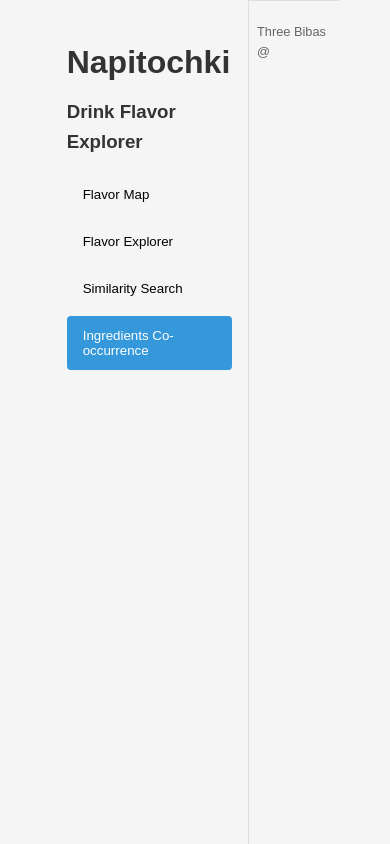
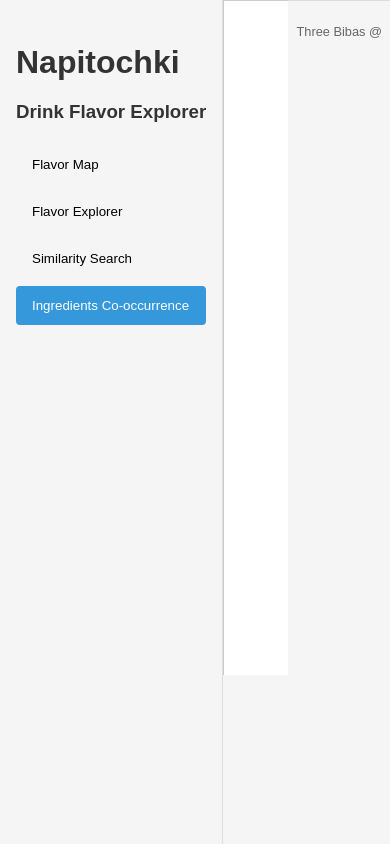
Before and after one commit to Data-Wrangling-and-Visualisation/Napitochki, a React (Vite) app in the folder frontend/: page / in a window 390 px wide. Both pictures are taken after a click on the button "Ingredients Co-occurrence". Built offline with nearby package versions, Linux system fonts and the light colour scheme; no server answers.

Commit message:
feat: enhanced styles for small screens

```diff
--- a/frontend/src/App.css
+++ b/frontend/src/App.css
@@ -11,9 +11,31 @@ body {
   display: flex;
   flex-direction: row;
   min-height: 100vh;
-  margin-left: 13%;
-  margin-right: 13%;
+  /* margin-left: 13%;
+  margin-right: 13%; */
 }
+
+@media (min-width: 2600px) {
+  .app-container {
+    margin-left: 13%;
+    margin-right: 13%;
+  }
+}
+
+@media (max-width: 2600px) and (min-width: 2000px) {
+  .app-container {
+    margin-left: 5%;
+    margin-right: 5%;
+  }
+}
+
+@media (max-width: 2000px) {
+  .app-container {
+    margin-left: 0%;
+    margin-right: 0%;
+  }
+}
+
 
 .app-header {
   padding: 1rem;
--- a/frontend/src/components/DrinkInfo.css
+++ b/frontend/src/components/DrinkInfo.css
@@ -309,6 +309,7 @@ h3, h4 {
   top: 20px;
   max-height: 80vh; /* Ограничиваем высоту, но без скролла самого контейнера */
   overflow: visible;
+  padding-right: 5%;
 }
 
 /* Содержимое внутри контейнера - скроллируемое */
--- a/frontend/src/components/IngredientGraph.css
+++ b/frontend/src/components/IngredientGraph.css
@@ -1,17 +1,17 @@
 .ingredient-graph-container {
   position: relative;
   width: 100%;
-    height: 100vh;
+  height: 80vh; /* Фиксированная высота вместо 100vh */
   background: #fff;
+  overflow: hidden;
 }
 
 .ingredient-graph-svg {
-    position: absolute;
-    top: 0;
-    left: 250px;
-    width: calc(100% - 250px);
+  width: 100%;
   height: 100%;
-    background-color: #fff;
+  position: relative !important; /* Переопределяем абсолютное позиционирование */
+  top: auto !important;
+  left: auto !important;
 }
 
 /* Стили для подсказок */
--- a/frontend/src/components/IngredientGraph.jsx
+++ b/frontend/src/components/IngredientGraph.jsx
@@ -1,28 +1,28 @@
 import React, { useRef, useEffect } from 'react';
 import * as d3 from 'd3';
 import { getIngredientGraph } from '../api/drinks';
-import './IngredientGraph.css'; // Импортируем CSS файл
+import './IngredientGraph.css';
 
 export default function IngredientGraph() {
   const svgRef = useRef();
+  const containerRef = useRef();
 
   useEffect(() => {
-    let width = window.innerWidth - 250;
-    let height = window.innerHeight;
+    const updateGraph = () => {
+      if (!containerRef.current || !svgRef.current) return;
+
+      const width = containerRef.current.clientWidth;
+      const height = containerRef.current.clientHeight;
 
       const svg = d3.select(svgRef.current)
         .attr('width', width)
         .attr('height', height)
-      .attr('class', 'ingredient-graph-svg')
-      .style('position', 'absolute')
-      .style('top', 0)
-      .style('left', '250px');
+        .attr('class', 'ingredient-graph-svg');
 
-    // Меняем цвет фона с черного на белый
       svg.append('rect')
         .attr('width', width)
         .attr('height', height)
-      .attr('fill', '#ffffff'); // Меняем с #111 на #ffffff
+        .attr('fill', '#ffffff');
 
       const g = svg.append('g');
       svg.call(
@@ -48,7 +48,6 @@ export default function IngredientGraph() {
         });
 
         function forceCluster(alpha) {
-        // Сохраняем весь код forceCluster без изменений
           const clusterCenters = {};
           const clusterNodes = {};
 
@@ -66,8 +65,8 @@ export default function IngredientGraph() {
             };
           });
 
-        const clusterStrength = 0.3; // Increased cluster strength
-        const linkClusterStrength = 0.02; // Reduced interaction strength between different clusters
+          const clusterStrength = 0.3;
+          const linkClusterStrength = 0.02;
 
           nodes.forEach(node => {
             const colorKey = node.origColor.join(',');
@@ -98,10 +97,9 @@ export default function IngredientGraph() {
         }
 
         function forceCentering(alpha) {
-        // Сохраняем весь код forceCentering без изменений
           const centerX = width / 2;
           const centerY = height / 2;
-        const centerStrength = 0.01; // Lower strength to allow clustering to take precedence
+          const centerStrength = 0.01;
 
           nodes.forEach(node => {
             const dx = centerX - node.x;
@@ -120,7 +118,7 @@ export default function IngredientGraph() {
           .force('cluster', forceCluster)
           .force('superCenter', forceCentering)
           .velocityDecay(0.9)
-        .alphaDecay(0.02); // Reduced alpha decay for better stabilization
+          .alphaDecay(0.02);
 
         const linkStroke = d3.scaleSqrt()
           .domain(d3.extent(links, d => d.weight))
@@ -168,14 +166,13 @@ export default function IngredientGraph() {
           .attr('class', 'ingredient-label')
           .text(d => d.id)
           .attr('font-size', '8px')
-        .attr('fill', '#333') // Меняем цвет текста с '#fff' на '#333'
-        .attr('stroke', '#fff') // Меняем цвет обводки с '#111' на '#fff'
+          .attr('fill', '#333')
+          .attr('stroke', '#fff')
           .attr('stroke-width', 2)
           .attr('paint-order', 'stroke')
           .attr('dx', d => nodeRadius(d.rawSize) + 3)
           .attr('dy', '.35em');
 
-      // Обновляем стили подсказки
         const tooltip = d3.select('body').append('div')
           .attr('class', 'ingredient-tooltip')
           .style('opacity', 0);
@@ -213,27 +210,38 @@ export default function IngredientGraph() {
         });
 
         const handleResize = () => {
-        width = window.innerWidth - 250;
-        height = window.innerHeight;
-        svg.attr('width', width).attr('height', height);
-        simulation.force('x', d3.forceX(width / 2).strength(0.02));
-        simulation.force('y', d3.forceY(height / 2).strength(0.02));
+          if (!containerRef.current) return;
+
+          const newWidth = containerRef.current.clientWidth;
+          const newHeight = containerRef.current.clientHeight;
+
+          svg.attr('width', newWidth).attr('height', newHeight);
+          svg.select('rect').attr('width', newWidth).attr('height', newHeight);
+
+          simulation.force('x', d3.forceX(newWidth / 2).strength(0.02));
+          simulation.force('y', d3.forceY(newHeight / 2).strength(0.02));
           simulation.alpha(0.3).restart();
         };
 
         window.addEventListener('resize', handleResize);
+
+        return () => {
+          window.removeEventListener('resize', handleResize);
+        };
       });
+    };
+
+    updateGraph();
 
     return () => {
       d3.select(svgRef.current).selectAll('*').remove();
       d3.selectAll('.ingredient-tooltip').remove();
-      window.removeEventListener('resize', () => {});
     };
   }, []);
 
   return (
-    <div className="ingredient-graph-container">
-      <svg ref={svgRef} className="ingredient-graph-svg" />
+    <div ref={containerRef} className="ingredient-graph-container">
+      <svg ref={svgRef} className="ingredient-graph-svg"></svg>
     </div>
   );
 }
```
Lines whose indentation alone changed are shown as unchanged.
